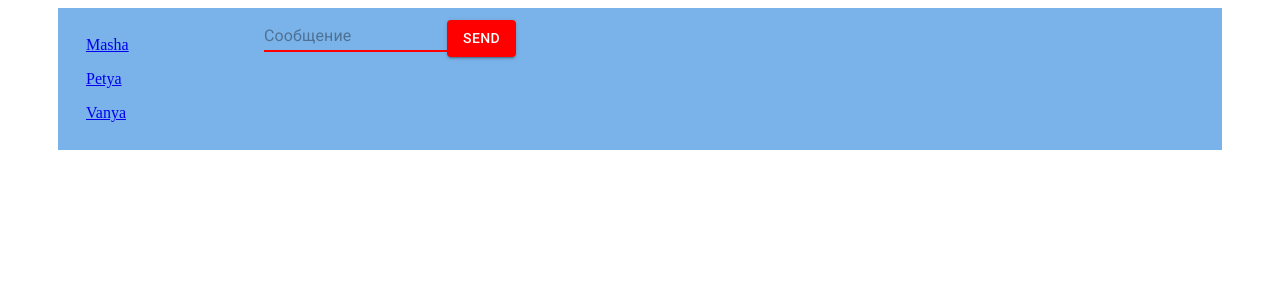
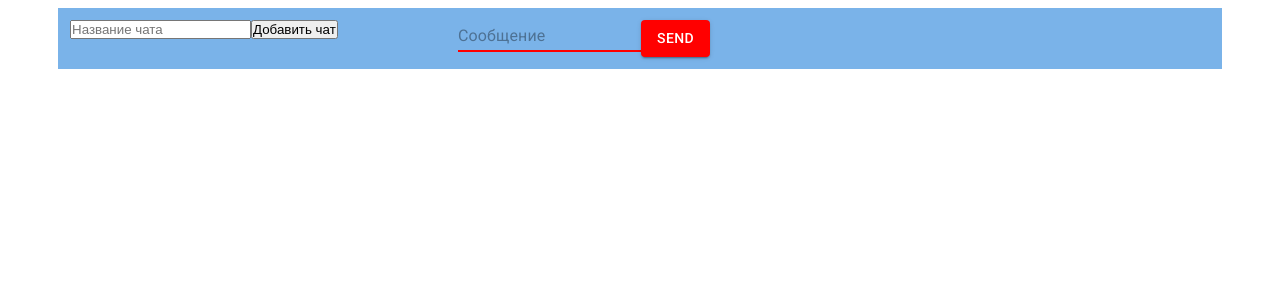
Before and after one commit to dashabobrova/myreact, a React (Create React App) app: page /chatpage in a window 1280 px wide. Shown: the top 300 px of the page. Built offline with nearby package versions, Linux system fonts and the light colour scheme.

Commit message:
with adding chats

```diff
--- a/src/App.js
+++ b/src/App.js
@@ -5,6 +5,7 @@ import { Profile } from './pages/Profile/Profile';
 import { ChatPage } from './pages/ChatPage/ChatPage';
 
 const App = () => {
+
   return (
     <>
     <Switch>
--- /dev/null
+++ b/src/components/ChatForm/ChatForm.jsx
@@ -0,0 +1,29 @@
+import React, { useState } from "react";
+import { ChatInput } from "../UI/ChatInput/ChatInput";
+import { ChatButton } from "../UI/ChatButton/ChatButton";
+
+export const ChatForm = ({create}) => {
+    const [chat, setChat] = useState({chatTitle:''});
+
+    const addNewChat = (e) => {
+        e.preventDefault();
+        /* setChatList([...chatList, {...chat, id: Date.now(), name: chat.chatTitle}]); */
+        const newChat = {
+            ...chat, id: Date.now(), name: chat.chatTitle
+        }
+        create(newChat)
+        setChat({chatTitle:''})
+    }
+
+    return (
+        <>
+        <ChatInput
+          value={chat.chatTitle}
+          onChange={e => setChat({...chat, chatTitle: e.target.value})}
+          type='text'
+          placeholder='Название чата'
+        />
+        <ChatButton onClick={addNewChat}>Добавить чат</ChatButton>
+      </>
+    )
+}
--- a/src/components/ChatItem/ChatItem.jsx
+++ b/src/components/ChatItem/ChatItem.jsx
@@ -1,6 +1,6 @@
 import React from "react";
 import ListItem from '@material-ui/core/ListItem';
-import {shape, string} from 'prop-types';
+import {shape, string, number} from 'prop-types';
 
 export const ChatItem = (props) => {
     return (
@@ -10,7 +10,7 @@ export const ChatItem = (props) => {
 
 ChatItem.propTypes = {
     chat: shape ({
-        id: string.isRequired,
+        id: number.isRequired,
         name: string.isRequired,
     }).isRequired,
 }
--- a/src/components/ChatList/ChatList.jsx
+++ b/src/components/ChatList/ChatList.jsx
@@ -1,23 +1,13 @@
-import React, { useState } from "react";
+import React from "react";
 import { ChatItem } from "../ChatItem/ChatItem";
 import { List } from "@material-ui/core";
 import { Link } from 'react-router-dom';
 import { Chat } from "../../pages/Chat/Chat";
 import { Route } from "react-router-dom";
 
-export const ChatList = () => {
-    const [chatList] = useState([
-        {id:'1', name:'Masha'},
-        {id:'2', name:'Petya'},
-        {id:'3', name:'Vanya'}
-    ])
-
+export const ChatList = ({chatList}, {setChatList}) => {
     return (
         <List>
-
-        <Route path='/chatpage/:chatId'>
-            <Chat chatList={chatList}/>
-        </Route>
 
            {
                 chatList.map((chat) =>
@@ -27,6 +17,10 @@ export const ChatList = () => {
                 )
            }
 
+        <Route path='/chatpage/:chatId'>
+            <Chat chatList={chatList}/>
+        </Route>
+
         </List>
     )
 }
--- /dev/null
+++ b/src/components/UI/ChatButton/ChatButton.jsx
@@ -0,0 +1,9 @@
+import React from "react";
+
+export const ChatButton = ({children, ...props}) => {
+    return (
+    <button {...props} >
+        {children}
+    </button>
+    )
+}
--- /dev/null
+++ b/src/components/UI/ChatInput/ChatInput.jsx
@@ -0,0 +1,8 @@
+import React from "react";
+
+export const ChatInput = (props) => {
+    return (
+    <input {...props}>
+    </input>
+    )
+}
--- a/src/components/UI/input/MyInput.jsx
+++ b/src/components/UI/input/MyInput.jsx
@@ -4,8 +4,11 @@ import TextField from "@material-ui/core/TextField";
 export const MyInput = (props) => {
     return (
         <TextField color='primary'
-            inputRef={input => input && input.focus()} //  автофокус при открытии стр и после отправки сообщения
+            /* inputRef={input => input && input.focus()} */ //  автофокус при открытии стр и при любом событии на странице
+                    /* настроить useEffect так, чтобы при изменении стейта сообщений
+                    и при перезагрузке страницы был автофокус, а не на любое событие на страница */
             /* autoFocus и autoFocus={true} не работает при отправке сообщения - только при открытии страницы*/
+            autoFocus
             {...props}
         />
     )
--- a/src/hooks/useAddMessage/useAddMessage.js
+++ b/src/hooks/useAddMessage/useAddMessage.js
@@ -2,7 +2,8 @@
 import { useState } from 'react';
 
 export const useAddMessage = (userName) => {
-  const [messageList, setMessageList] = useState([])
+  const [messageList, setMessageList] = useState([]) //стейт сообщений, который у каждого чата должен быть свой
+
   const [text, setText] = useState('')
 
   const onSubmit = (e) => {
--- a/src/pages/Chat/Chat.jsx
+++ b/src/pages/Chat/Chat.jsx
@@ -1,19 +1,21 @@
 import React from "react";
-import { useParams } from "react-router-dom";
+import { Redirect, useParams } from "react-router-dom";
 
 export const Chat = ({chatList}) => {
     const {chatId} = useParams();
 
-    /* console.log(chatList); */
+    const currentChat = chatList.find(({id}) => String(id) === chatId);
+    // String(id) - преобразование числа в строку для корректного отображения url
 
-    const currentChat = chatList.find(({id}) => id === chatId);
+    // корректное поведение при отсутствии искомого чата
+    if(!currentChat){
+        return <Redirect to='/chatpage'/>
+    }
 
     return (
-        <div>
-            {/* Chat: {chatId} */}
             <p>
+                {/* Здесь выводить сообщения */}
                 {currentChat.name}: {currentChat.id}
             </p>
-        </div>
     )
 }
--- a/src/pages/ChatPage/ChatPage.jsx
+++ b/src/pages/ChatPage/ChatPage.jsx
@@ -1,4 +1,4 @@
-import React from "react";
+import React, { useState } from "react";
 import Grid from '@material-ui/core/Grid';
 import { createTheme, ThemeProvider } from '@material-ui/core';
 import { ChatList } from "../../components/ChatList/ChatList";
@@ -6,6 +6,7 @@ import { MessageForm } from "../../components/MessageForm/MessageForm";
 import { MessageList } from "../../components/MessageList/MessageList";
 import { useAddMessage } from "../../hooks/useAddMessage/useAddMessage";
 import { useBotMessage } from "../../hooks/useBotMessage/useBotMessage";
+import { ChatForm } from '../../components/ChatForm/ChatForm';
 
 export const ChatPage = (props) => {
     const userName = 'Me';
@@ -22,16 +23,23 @@ export const ChatPage = (props) => {
         }
       })
 
+    const [chatList, setChatList] = useState([])
+
+    const createChat = (newChat) => {
+      setChatList([...chatList, newChat])
+    }
+
     return (
       <ThemeProvider theme={theme}>
         <div className='app_container'>
           <Grid container spacing={3} className="App" >
 
-            <Grid item xs={2}>
-              <ChatList />
+            <Grid item xs={4}>
+              <ChatForm create={createChat}/>
+              <ChatList chatList={chatList} setChatList={setChatList}/>
             </Grid>
 
-            <Grid item xs={6}>
+            <Grid item xs={8}>
               <Grid item xs={6}>
                 <MessageForm onSubmit={onSubmit} text={text} setText={setText}/>
               </Grid>
```
